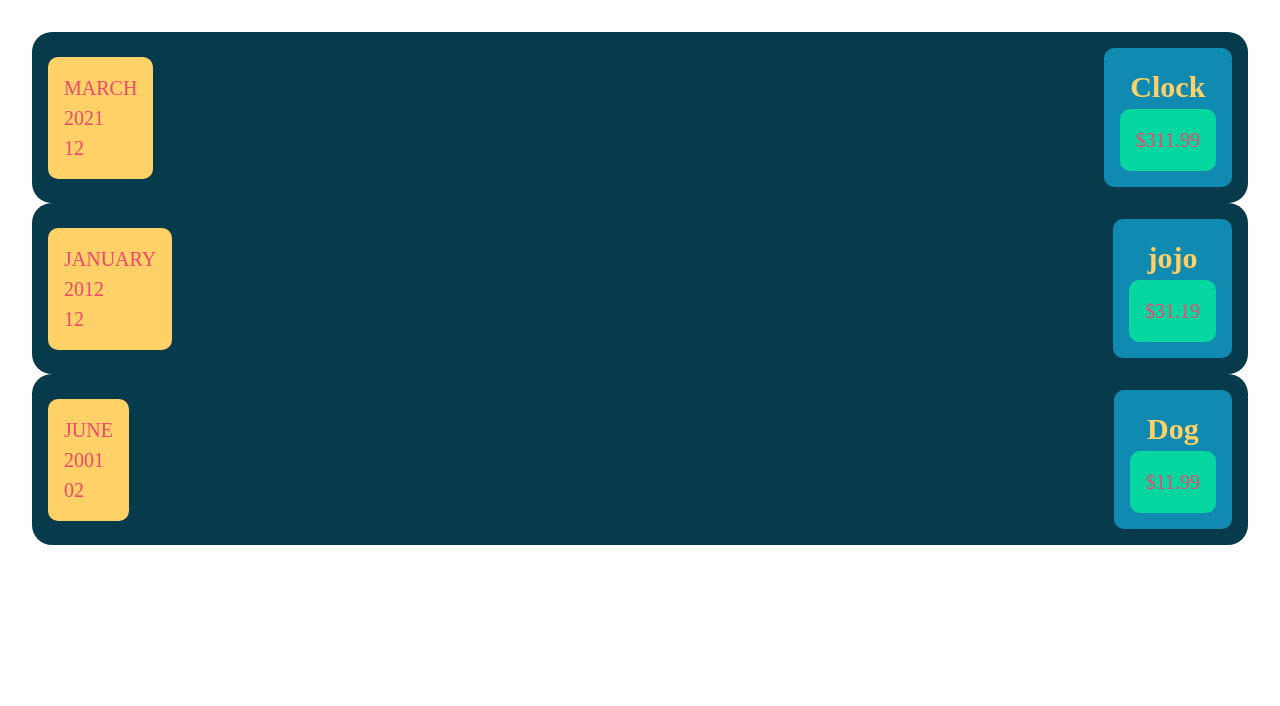
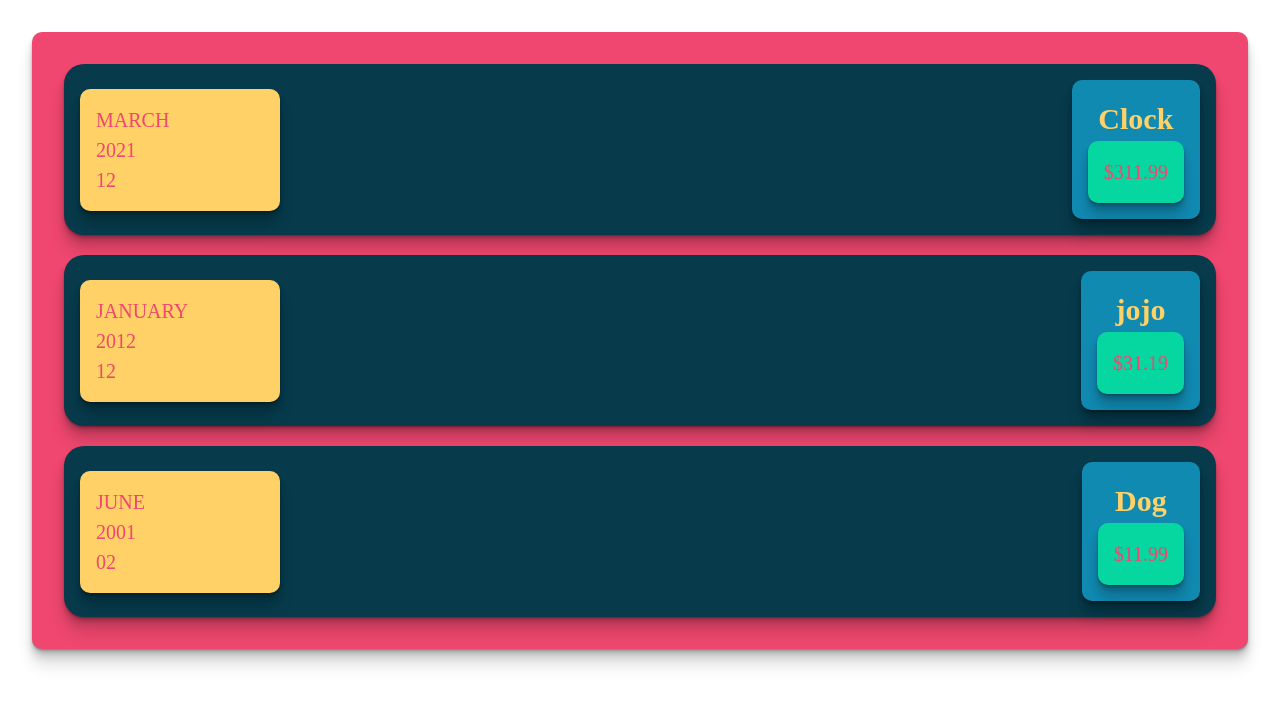
Before and after one commit to Andriikryl/money-counter-app, a React (Create React App) app: page / in a window 1280 px wide. Shown: the top 706 px of the page. Built offline with nearby package versions, Linux system fonts and the light colour scheme.

Commit message:
feat[card-component]

```diff
--- a/src/App.css
+++ b/src/App.css
@@ -1,3 +1,11 @@
+:root{
+    --shadov:  0 1px 1px rgba(0,0,0,0.12),
+    0 2px 2px rgba(0,0,0,0.12),
+    0 4px 4px rgba(0,0,0,0.12),
+    0 8px 8px rgba(0,0,0,0.12),
+    0 16px 16px rgba(0,0,0,0.12);
+}
+
 .App{
     max-width: 1400px;
     padding: 2rem;
@@ -13,6 +21,7 @@
     padding: 1rem;
     background-color: #073b4c;
     border-radius: 20px;
+    box-shadow: var(--shadov);
 }
 
 .costitem-date{
@@ -22,6 +31,8 @@
     background-color: #ffd166;
     border-radius: 10px;
     color: #ef476f;
+    box-shadow: var(--shadov);
+    min-width: 200px;
 }
 
 .cost-item__description{
@@ -33,6 +44,8 @@
     flex-direction: column;
     align-items: center;
     color: #ffd166;
+    box-shadow: var(--shadov);
+    min-width: 100px;
 }
 
 .item-price{
@@ -40,6 +53,17 @@
     background-color: #06d6a0;
     border-radius: 10px;
     color: #ef476f;
+    box-shadow: var(--shadov);
+}
+
+.costs-box{
+    background-color: #ef476f;
+    padding: 2rem;
+    border-radius: 10px;
+    display: flex;
+    flex-direction: column;
+    gap: 20px;
+    box-shadow: var(--shadov);
 }
 
 /* CostItem */
--- /dev/null
+++ b/src/components/Card.js
@@ -0,0 +1,6 @@
+function Card(props) {
+  const classes = "card " + props.className;
+  return <div className={classes}>{props.children}</div>;
+}
+
+export default Card;
--- a/src/components/CostItem.js
+++ b/src/components/CostItem.js
@@ -1,14 +1,15 @@
+import Card from "./Card";
 import CostDate from "./CostDate";
 
 function CostItem(props) {
   return (
-    <div className="costitem">
+    <Card className="costitem">
       <CostDate date={props.date} />
       <div className="cost-item__description">
         <h2>{props.description}</h2>
         <p className="item-price">${props.amount}</p>
       </div>
-    </div>
+    </Card>
   );
 }
 
--- a/src/components/Costs.js
+++ b/src/components/Costs.js
@@ -1,8 +1,9 @@
+import Card from "./Card";
 import CostItem from "./CostItem";
 
 function Costs(props) {
   return (
-    <div>
+    <Card className="costs-box">
       <CostItem
         date={props.costs[0].date}
         description={props.costs[0].description}
@@ -18,7 +19,7 @@ function Costs(props) {
         description={props.costs[2].description}
         amount={props.costs[2].amount}
       />
-    </div>
+    </Card>
   );
 }
 
```
